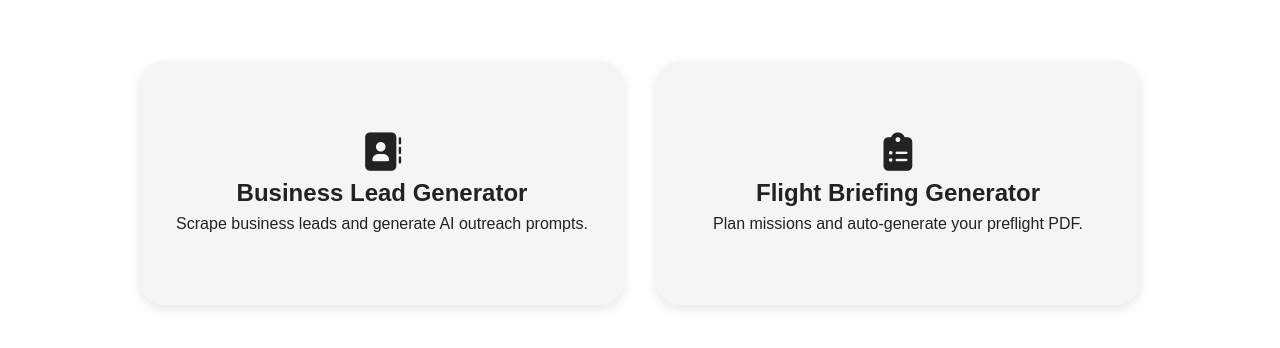
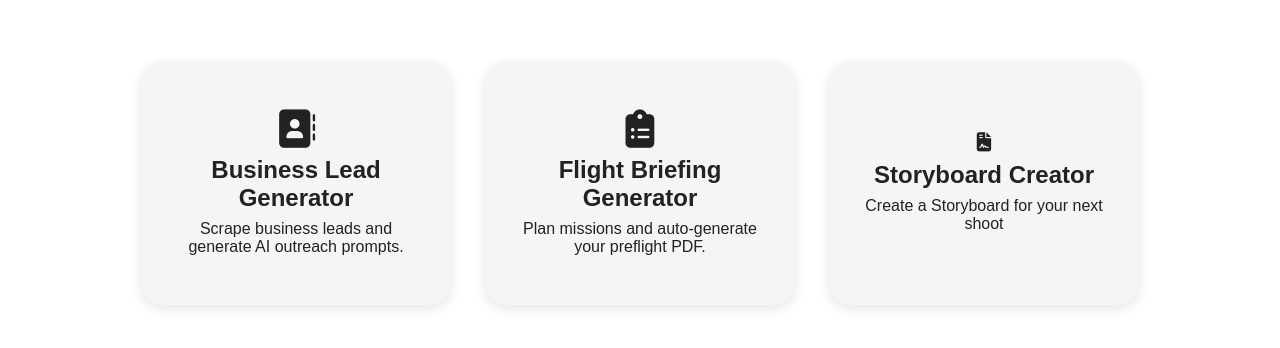
Before and after one commit to BobbyB-SLC/Flight-Briefing, a website: page public/agents/index.html in a window 1280 px wide. Shown: the part 204-552 px from the top of the page. Drawn offline with Linux system fonts and the light colour scheme.

Commit message:
Add Storyboard Generator link to Flight Briefing dashboard

```diff
--- a/public/agents/index.html
+++ b/public/agents/index.html
@@ -148,6 +148,12 @@
         <h2>Flight Briefing Generator</h2>
         <p>Plan missions and auto-generate your preflight PDF.</p>
       </a>
+
+      <a href="https://storyboardcreator.onrender.com" class="card">
+        <i class="fa-solid fa-file-contract"></i>
+        <h2>Storyboard Creator</h2>
+        <p>Create a Storyboard for your next shoot</p>
+      </a>
     </div>
   </div>
 </body>
```
